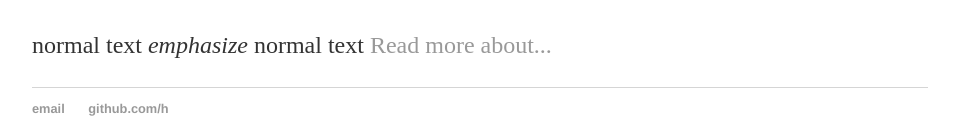
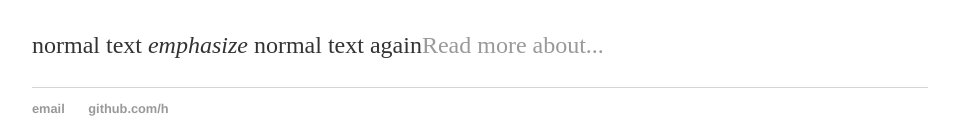
Before and after one commit to Flo-E/Flo-E.github.io, a plain HTML site: page index.html in a window 1280 px wide. Shown: the part 168-287 px from the top of the page, without its empty margins (160-1119 px from the left). Drawn offline with Linux system fonts and the light colour scheme.

Commit message:
change text in index.html

```diff
--- a/index.html
+++ b/index.html
@@ -17,7 +17,7 @@
 		<div class="container">
     		<div class="blurb">
         		<h1>Hi there, I'm just testing GitHub Pages!</h1>
-				<p>normal text <em>emphasize</em> normal text <a href="/about">Read more about...</a></p>
+				<p>normal text <em>emphasize</em> normal text again<a href="/about">Read more about...</a></p>
     		</div><!-- /.blurb -->
 		</div><!-- /.container -->
 		<footer>
```
